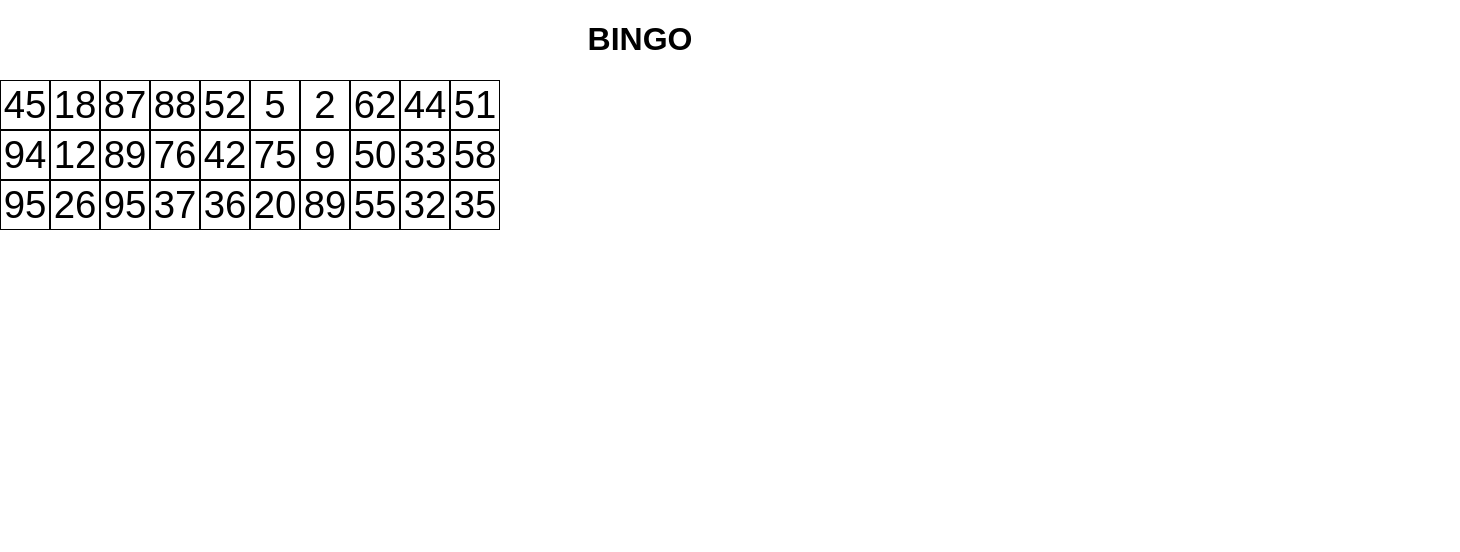
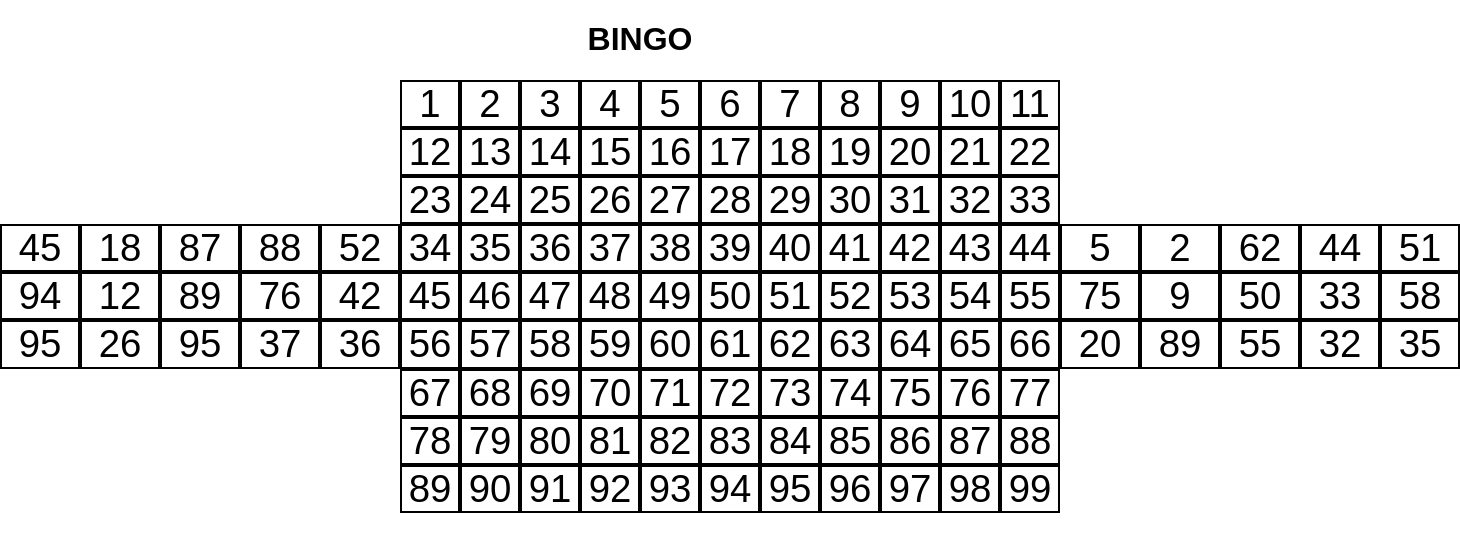
Before and after one commit to Adri-devnull/Bingo-Game, a website built with Vite: page src/index.html in a window 1280 px wide. Shown: the whole page, 1460 px wide, since content can reach past the window. Built offline with nearby package versions, Linux system fonts and the light colour scheme; some packages are replaced by stand-ins of ours.

Commit message:
first-changes

```diff
--- a/src/css/style.css
+++ b/src/css/style.css
@@ -33,11 +33,19 @@ body {
 
 .boardgame {
   display: flex;
+  width: 100%;
+  align-items: center;
+  justify-content: space-evenly;
 }
 
 .card-bingo {
   display: grid;
-  grid-template-columns: repeat(5, 50px);
+  grid-template-columns: repeat(5, 80px);
+}
+
+.numbers-bingo {
+  display: grid;
+  grid-template-columns: repeat(11, 60px);
 }
 
 .row {
@@ -45,9 +53,7 @@ body {
 }
 
 .cell {
-  width: 50px;
-  height: 50px;
-  border: 1px solid #000;
+  border: 2px solid #000;
   display: flex;
   align-items: center;
   justify-content: center;
--- a/src/index.html
+++ b/src/index.html
@@ -12,7 +12,7 @@
     <h1>BINGO</h1>
     <div class="boardgame" id="boardgame">
       <div class="card-bingo" id="user-card-bingo"></div>
-      <div class="numbersBingo"></div>
+      <div class="numbers-bingo" id="numbers-bingo"></div>
       <div class="card-bingo" id="pc-card-bingo"></div>
     </div>
     <script type="module" src="./js/index.js"></script>
--- a/src/js/index.js
+++ b/src/js/index.js
@@ -2,6 +2,7 @@
 const boardGameElement = document.getElementById('boardgame');
 const cardUserBingoElement = document.getElementById('user-card-bingo');
 const cardPcBingoElement = document.getElementById('pc-card-bingo');
+const numbersBingoElement = document.getElementById('numbers-bingo');
 
 
 // FUNCION PARA GENERAR NUMEROS ALEATORIOS
@@ -11,8 +12,8 @@ const generateRandomNumbers = () => {
 
 // FUNCION PARA PINTAR NUMEROS EN LA CARD DEL BINGO
 let numbers = 0;
-const fragment = document.createDocumentFragment();
 const printCardBingo = (card) => {
+    const fragment = document.createDocumentFragment();
     while (numbers < 15) {
         const cell = document.createElement('span');
         cell.classList.add('cell');
@@ -26,3 +27,22 @@ const printCardBingo = (card) => {
 
 printCardBingo(cardUserBingoElement);
 printCardBingo(cardPcBingoElement);
+
+// ARRAY CON LOS 99 NUMEROS DEL BINGO
+const numbersToPlay = Array(100)
+    .fill()
+    .map((_, index) => index);
+
+// FUNCION PARA PINTAR NUMEROS DEL BINGO
+const printBingoNumbers = () => {
+    const fragment = document.createDocumentFragment();
+    for (let i = 1; i < numbersToPlay.length; i++) {
+        const cell = document.createElement('span');
+        cell.classList.add('cell');
+        cell.textContent = i;
+        fragment.append(cell);
+    }
+    numbersBingoElement.append(fragment);
+};
+
+printBingoNumbers();
```
